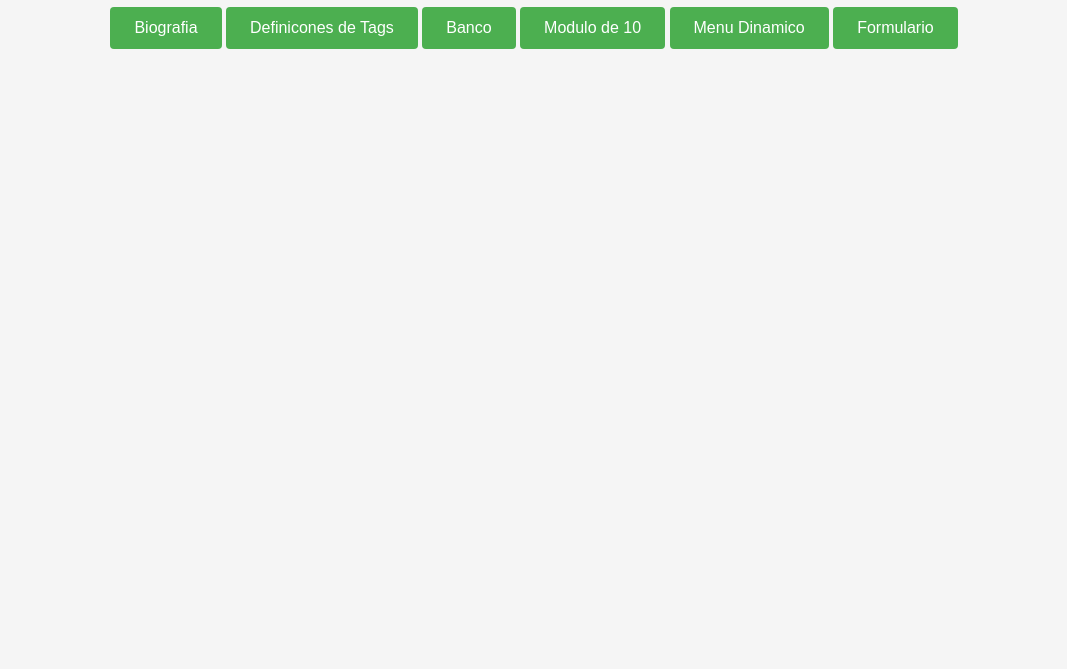
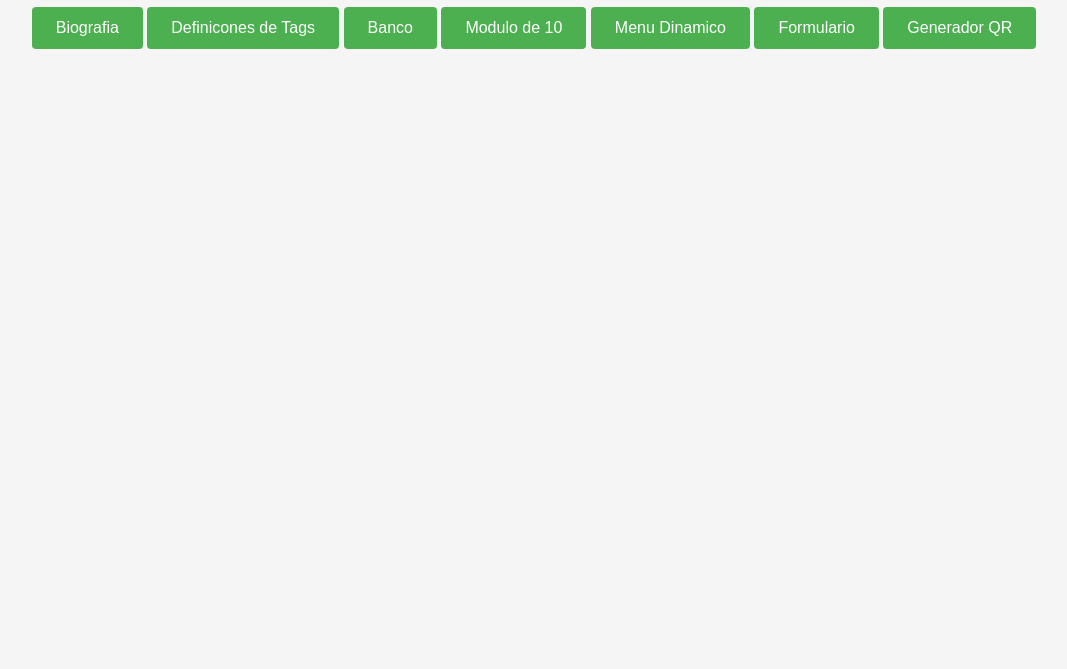
Before and after one commit to MP30105/MP30105.github.io, a plain HTML site: page index .html in a window 1280 px wide. Shown: the part 131-800 px from the top of the page, without its empty margins (106-1173 px from the left). Drawn offline with Linux system fonts and the light colour scheme.

Commit message:
Update index .html

```diff
--- a/index .html
+++ b/index .html
@@ -32,5 +32,6 @@
 	<button onclick="window.location.href = 'Practica_u4/luh.html';">Modulo de 10</button>
 	<button onclick="window.location.href = 'Practica_u5/Menu.html';">Menu Dinamico</button>
 	<button onclick="window.location.href = 'Practica_u6/index.html';">Formulario</button>
+	<button onclick="window.location.href = 'Practica_u7/index.html';">Generador QR</button>
 </body>
 </html>
```
